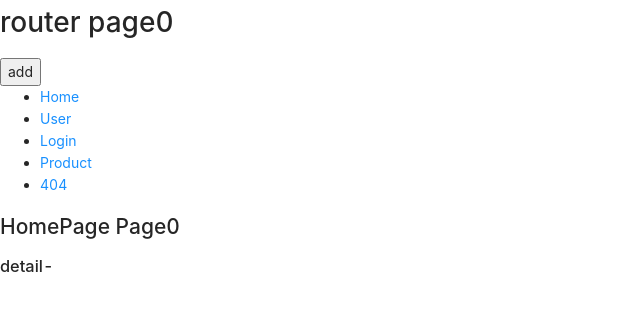
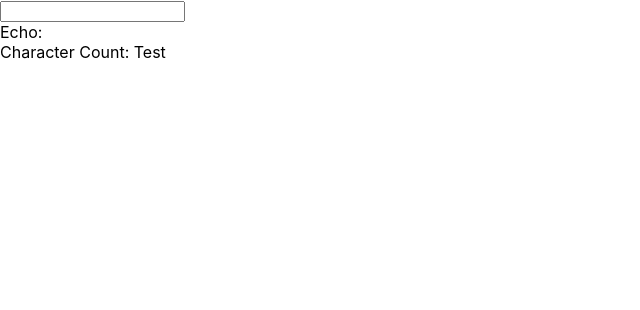
Before and after one commit to JTR354/kkb-web34-study, a React (Create React App) app in the folder react-component-study/antd-demo/: page / in a window 1280 px wide. Before the commit this address had no page. Shown: the top 310 px of the page, without its empty margins (0-640 px from the left). Built offline with nearby package versions, Linux system fonts and the light colour scheme.

Commit message:
feat : recoil

```diff
--- a/react-component-study/antd-demo/package.json
+++ b/react-component-study/antd-demo/package.json
@@ -13,6 +13,7 @@
     "react-router": "^5.2.1",
     "react-router-dom": "^5.3.0",
     "react-scripts": "4.0.3",
+    "recoil": "^0.4.1",
     "redux": "^4.1.1",
     "redux-logger": "^3.0.6",
     "redux-promise": "^0.6.0",
--- a/react-component-study/antd-demo/src/App.js
+++ b/react-component-study/antd-demo/src/App.js
@@ -1,17 +1,89 @@
+// import React from "react";
+// // import { Button } from 'antd';
+// import "./App.css";
+// // import FormPage from "./pages/FormPage";
+// // import ContextPage from "./pages/ContextPage";
+// // import ReduxPage from "./pages/ReduxPage";
+// import RouterPage from "./pages/RouterPage";
+// const App = () => (
+//   <div className="App">
+//     {/* <FormPage /> */}
+//     {/* <ContextPage /> */}
+//     {/* <ReduxPage /> */}
+//     <RouterPage />
+//   </div>
+// );
+
+// export default App;
+
 import React from "react";
-// import { Button } from 'antd';
-import "./App.css";
-// import FormPage from "./pages/FormPage";
-// import ContextPage from "./pages/ContextPage";
-// import ReduxPage from "./pages/ReduxPage";
-import RouterPage from "./pages/RouterPage";
-const App = () => (
-  <div className="App">
-    {/* <FormPage /> */}
-    {/* <ContextPage /> */}
-    {/* <ReduxPage /> */}
-    <RouterPage />
-  </div>
-);
+import {
+  RecoilRoot,
+  atom,
+  selector,
+  useRecoilState,
+  useRecoilValue,
+} from "recoil";
+
+const textState = atom({
+  key: "textState", // unique ID (with respect to other atoms/selectors)
+  default: { text: "", msg: "" }, // default value (aka initial value)
+});
+
+const charCountState = selector({
+  key: "charCountState", // unique ID (with respect to other atoms/selectors)
+  get: ({ get }) => {
+    // const text = get(textState);
+
+    return get(textState).msg;
+  },
+});
+
+function App() {
+  return (
+    <RecoilRoot>
+      <CharacterCounter />
+    </RecoilRoot>
+  );
+}
+
+function CharacterCounter() {
+  return (
+    <div>
+      <TextInput />
+      <CharacterCount />
+      <Test />
+    </div>
+  );
+}
+
+function Test() {
+  console.log(Test.name, "render");
+  return <>Test</>;
+}
+
+function CharacterCount() {
+  console.log(CharacterCount.name, "render");
+  const count = useRecoilValue(charCountState);
+
+  return <>Character Count: {count}</>;
+}
+
+function TextInput() {
+  // console.log(TextInput.name, "render");
+  const [{ text }, setText] = useRecoilState(textState);
+
+  const onChange = (event) => {
+    setText((state) => ({ ...state, text: event.target.value }));
+  };
+
+  return (
+    <div>
+      <input type="text" value={text} onChange={onChange} />
+      <br />
+      Echo: {text}
+    </div>
+  );
+}
 
 export default App;
```
Also changed, not shown: 1 other file (tests, documents, lock files or other folders).
